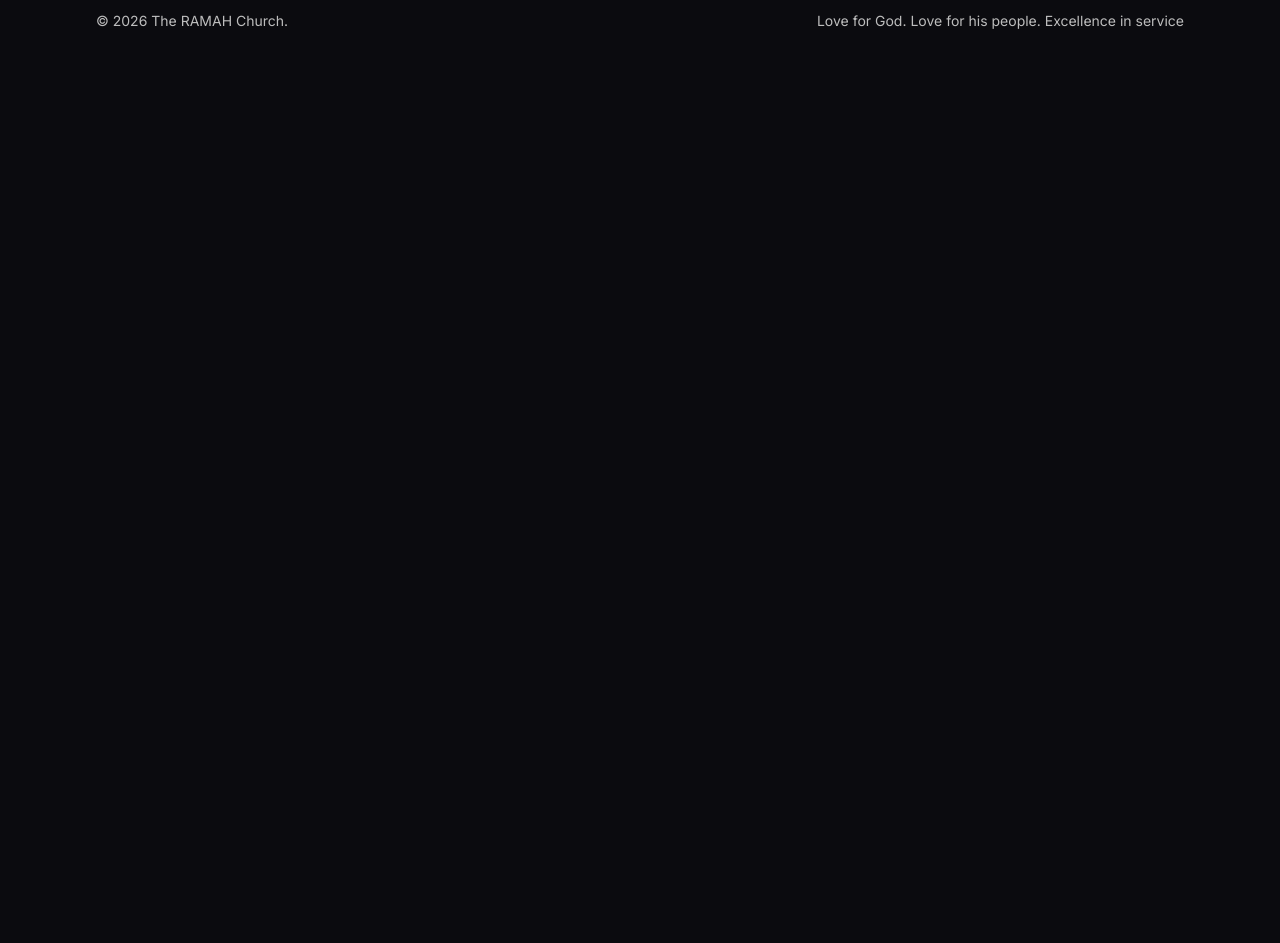
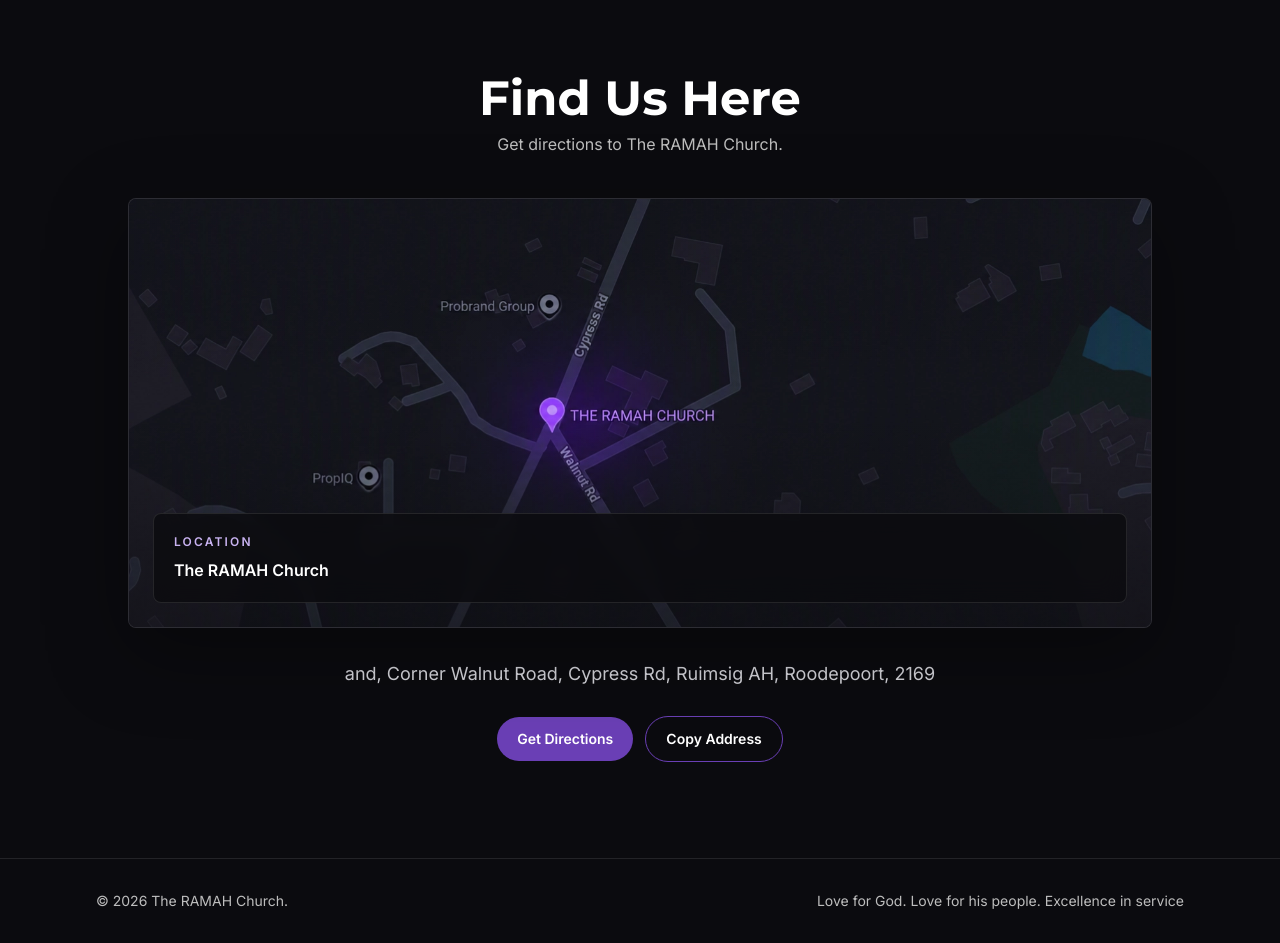
Before and after one commit to Armony-ftk/ramah-church, a Next.js app: page / in a window 1280 px wide. Shown: the part 5040-5983 px from the top of the page. Before the commit the page ends 5103 px from the top, so only its background shows below. Built offline with nearby package versions, Linux system fonts and the light colour scheme.

Commit message:
Added find us here section

```diff
--- a/src/app/page.tsx
+++ b/src/app/page.tsx
@@ -1,5 +1,6 @@
 import HeroSection from "@/components/sections/HeroSection";
 import FeaturedSermonSection from "@/components/sections/FeaturedSermonSection";
+import FindUsSection from "@/components/sections/FindUsSection";
 import MinistriesPreviewSection from "@/components/sections/MinistriesPreviewSection";
 import ServiceTimesSection from "@/components/sections/ServiceTimesSection";
 import SupportMissionSection from "@/components/sections/SupportMissionSection";
@@ -14,6 +15,7 @@ export default function Home() {
       <UpcomingEventsSection />
       <MinistriesPreviewSection />
       <SupportMissionSection />
+      <FindUsSection />
     </>
   );
 }
--- /dev/null
+++ b/src/components/cards/LocationMapCard.tsx
@@ -0,0 +1,37 @@
+import Image from "next/image";
+
+import type { ChurchLocation } from "@/data/location";
+
+type LocationMapCardProps = {
+  location: ChurchLocation;
+};
+
+export default function LocationMapCard({ location }: LocationMapCardProps) {
+  return (
+    <a
+      href={location.googleMapsUrl}
+      target="_blank"
+      rel="noopener noreferrer"
+      aria-label={`Open ${location.churchName} location in Google Maps`}
+      className="group relative block min-h-[360px] overflow-hidden rounded-lg border border-white/10 bg-[#16161D] shadow-[0_24px_80px_rgba(0,0,0,0.34)] transition duration-300 hover:-translate-y-1 hover:border-[#8D63D2]/70 hover:shadow-[0_28px_90px_rgba(106,63,181,0.22)] focus-visible:outline focus-visible:outline-2 focus-visible:outline-offset-4 focus-visible:outline-[#8D63D2] sm:min-h-[430px]"
+    >
+      <Image
+        src="/images/location/ramah-map-compressed.webp"
+        alt="Map preview showing The RAMAH Church location"
+        fill
+        sizes="(min-width: 1152px) 1024px, (min-width: 768px) calc(100vw - 4rem), calc(100vw - 3rem)"
+        className="object-cover transition duration-300 group-hover:scale-[1.015]"
+      />
+      <div className="absolute inset-0 bg-gradient-to-b from-[#0B0B0F]/10 via-transparent to-[#0B0B0F]/45" />
+
+      <div className="absolute inset-x-4 bottom-4 rounded-lg border border-white/10 bg-[#0B0B0F]/82 p-4 backdrop-blur-md transition duration-300 group-hover:border-[#8D63D2]/45 sm:inset-x-6 sm:bottom-6 sm:p-5">
+        <p className="text-xs font-semibold uppercase tracking-[0.18em] text-[#C8B2F0]">
+          Location
+        </p>
+        <p className="mt-2 text-base font-semibold text-white">
+          {location.churchName}
+        </p>
+      </div>
+    </a>
+  );
+}
--- /dev/null
+++ b/src/components/sections/FindUsSection.tsx
@@ -0,0 +1,42 @@
+import LocationMapCard from "@/components/cards/LocationMapCard";
+import Container from "@/components/layout/Container";
+import Button from "@/components/ui/Button";
+import CopyAddressButton from "@/components/ui/CopyAddressButton";
+import SectionTitle from "@/components/ui/SectionTitle";
+import { churchLocation } from "@/data/location";
+
+export default function FindUsSection() {
+  return (
+    <section className="bg-[#0B0B0F] py-16 sm:py-20 lg:py-24">
+      <Container>
+        <SectionTitle
+          title="Find Us Here"
+          description="Get directions to The RAMAH Church."
+          centered
+        />
+
+        <div className="mx-auto mt-10 max-w-5xl">
+          <LocationMapCard location={churchLocation} />
+        </div>
+
+        <div className="mx-auto mt-8 max-w-3xl text-center">
+          <address className="text-base leading-7 text-[#D7D7DD] not-italic sm:text-lg">
+            {churchLocation.address}
+          </address>
+
+          <div className="mt-7 flex flex-col items-stretch justify-center gap-3 sm:flex-row sm:items-center">
+            <Button
+              href={churchLocation.googleMapsUrl}
+              target="_blank"
+              rel="noreferrer"
+              className="w-full sm:w-auto"
+            >
+              Get Directions
+            </Button>
+            <CopyAddressButton address={churchLocation.address} />
+          </div>
+        </div>
+      </Container>
+    </section>
+  );
+}
--- /dev/null
+++ b/src/components/ui/CopyAddressButton.tsx
@@ -0,0 +1,60 @@
+"use client";
+
+import { useEffect, useRef, useState } from "react";
+
+import Button from "@/components/ui/Button";
+
+type CopyAddressButtonProps = {
+  address: string;
+};
+
+type CopyStatus = "idle" | "copied" | "error";
+
+export default function CopyAddressButton({ address }: CopyAddressButtonProps) {
+  const [status, setStatus] = useState<CopyStatus>("idle");
+  const resetTimer = useRef<ReturnType<typeof setTimeout> | null>(null);
+
+  useEffect(() => {
+    return () => {
+      if (resetTimer.current) {
+        clearTimeout(resetTimer.current);
+      }
+    };
+  }, []);
+
+  async function handleCopy() {
+    if (resetTimer.current) {
+      clearTimeout(resetTimer.current);
+    }
+
+    try {
+      await navigator.clipboard.writeText(address);
+      setStatus("copied");
+    } catch {
+      setStatus("error");
+    }
+
+    resetTimer.current = setTimeout(() => {
+      setStatus("idle");
+    }, 2200);
+  }
+
+  const label =
+    status === "copied"
+      ? "Copied!"
+      : status === "error"
+        ? "Copy Failed"
+        : "Copy Address";
+
+  return (
+    <Button
+      type="button"
+      variant="secondary"
+      onClick={handleCopy}
+      aria-live="polite"
+      className="w-full sm:w-auto"
+    >
+      {label}
+    </Button>
+  );
+}
--- /dev/null
+++ b/src/data/location.ts
@@ -0,0 +1,16 @@
+export type ChurchLocation = {
+  churchName: string;
+  address: string;
+  googleMapsUrl: string;
+};
+
+const churchAddress =
+  "and, Corner Walnut Road, Cypress Rd, Ruimsig AH, Roodepoort, 2169";
+
+export const churchLocation: ChurchLocation = {
+  churchName: "The RAMAH Church",
+  address: churchAddress,
+  googleMapsUrl: `https://www.google.com/maps/dir/?api=1&destination=${encodeURIComponent(
+    churchAddress,
+  )}`,
+};
```
Also changed, not shown: public/images/location/ramah-map-compressed.webp (added).
